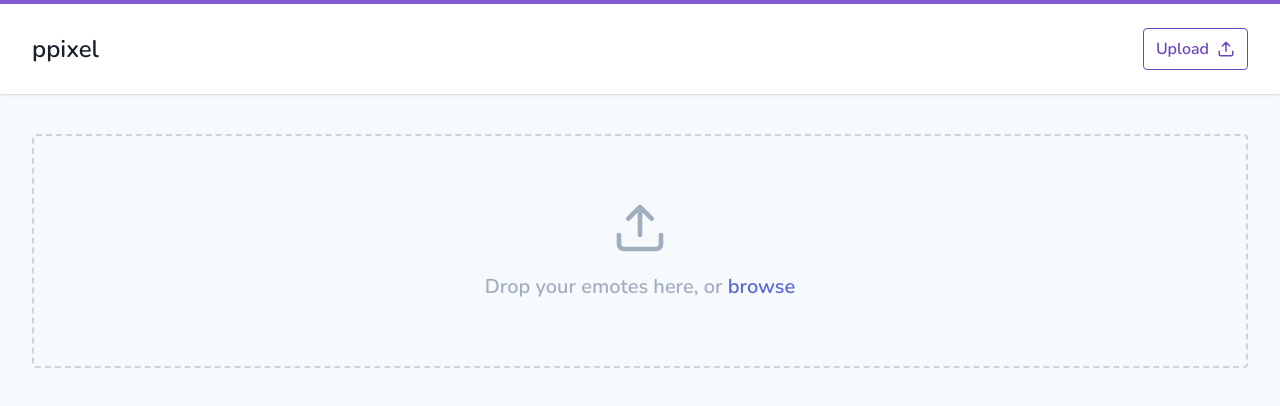
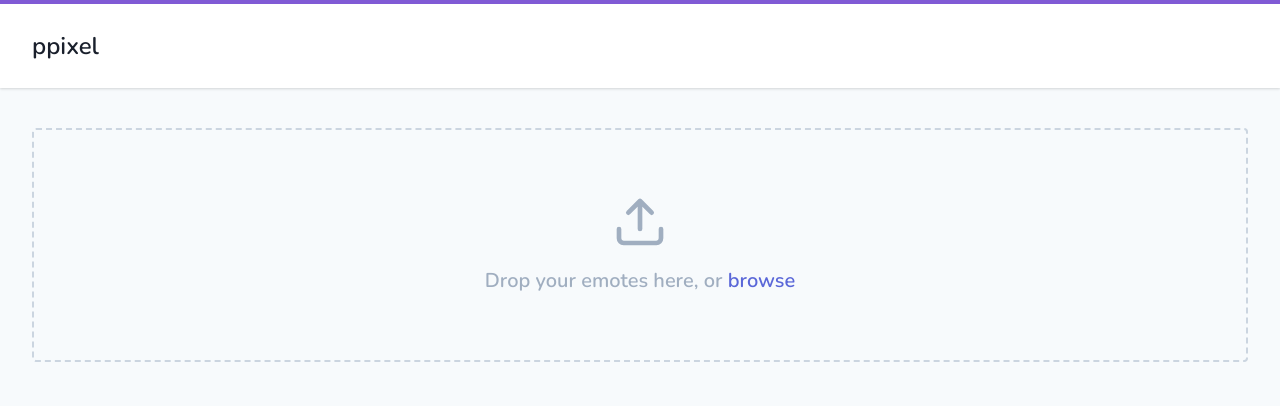
Before and after one commit to brattonross/ppixel, a Nuxt app: page / in a window 1280 px wide. Shown: the top 406 px of the page. Built offline with nearby package versions, Linux system fonts and the light colour scheme.

Commit message:
style: remove upload button from header

```diff
--- a/layouts/default.vue
+++ b/layouts/default.vue
@@ -2,35 +2,12 @@
   <div class="font-body min-h-screen text-gray-900 bg-gray-100 antialiased">
     <header class="bg-white border-t-4 border-purple-600 shadow">
       <div class="container py-6">
-        <div class="flex items-center justify-between">
+        <div class="flex items-center">
           <nuxt-link to="/">
             <h1 class="inline-block text-gray-900 text-2xl font-semibold">
               ppixel
             </h1>
           </nuxt-link>
-
-          <image-upload @change="onChange">
-            <e-button outline>
-              Upload
-              <template #append>
-                <svg
-                  xmlns="http://www.w3.org/2000/svg"
-                  width="18"
-                  height="18"
-                  viewBox="0 0 24 24"
-                  fill="none"
-                  stroke="currentColor"
-                  stroke-width="2"
-                  stroke-linecap="round"
-                  stroke-linejoin="round"
-                >
-                  <path
-                    d="M21 15v4a2 2 0 01-2 2H5a2 2 0 01-2-2v-4M17 8l-5-5-5 5M12 3v12"
-                  />
-                </svg>
-              </template>
-            </e-button>
-          </image-upload>
         </div>
       </div>
     </header>
@@ -42,21 +19,7 @@
 </template>
 
 <script>
-import EButton from '../components/EButton'
-import ImageUpload from '../components/ImageUpload'
-
 export default {
-  name: 'Default',
-
-  components: {
-    EButton,
-    ImageUpload
-  },
-
-  methods: {
-    onChange(e) {
-      this.$store.commit('uploads/addFiles', e.target.files)
-    }
-  }
+  name: 'Default'
 }
 </script>
```
